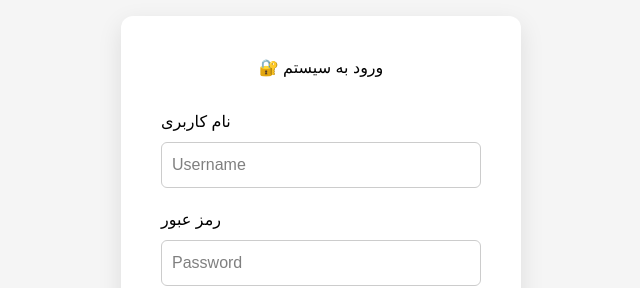
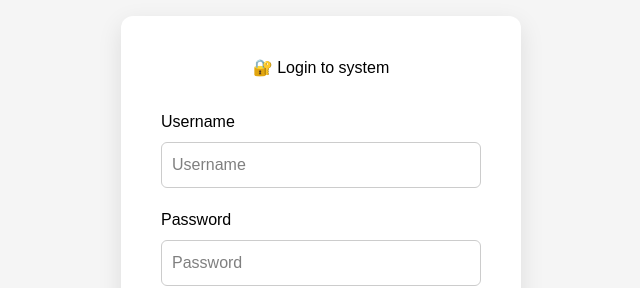
Before and after one commit to pooya13vm/pim, a Next.js app: page /login in a window 1280 px wide. Shown: the part 195-483 px from the top of the page, without its empty margins (319-959 px from the left). Built offline with nearby package versions, Linux system fonts and the light colour scheme.

Commit message:
translate to english

```diff
--- a/src/app/login/page.tsx
+++ b/src/app/login/page.tsx
@@ -46,10 +46,10 @@ export default function LoginPage() {
         }}
       >
         <h2 style={{ textAlign: "center", marginBottom: 30 }}>
-          🔐 ورود به سیستم
+          🔐 Login to system
         </h2>
 
-        <label style={{ display: "block", marginBottom: 8 }}>نام کاربری</label>
+        <label style={{ display: "block", marginBottom: 8 }}>Username</label>
         <input
           type="text"
           placeholder="Username"
@@ -65,7 +65,7 @@ export default function LoginPage() {
           }}
         />
 
-        <label style={{ display: "block", marginBottom: 8 }}>رمز عبور</label>
+        <label style={{ display: "block", marginBottom: 8 }}>Password</label>
         <input
           type="password"
           placeholder="Password"
--- a/src/app/page.tsx
+++ b/src/app/page.tsx
@@ -24,7 +24,7 @@ export default function HomePage() {
           className="w-full py-3 bg-blue-600 text-white font-semibold rounded-lg shadow hover:bg-blue-700 transition duration-200"
           onClick={() => fileInputRef.current?.click()}
         >
-          افزودن آیتم جدید
+          Add a new item
         </button>
 
         <input
@@ -40,7 +40,7 @@ export default function HomePage() {
             className="text-blue-600 hover:text-blue-800 font-medium transition"
             onClick={() => router.push("/csv")}
           >
-            مشاهده فایل CSV
+            View CSV File
           </button>
         </div>
       </div>
```
